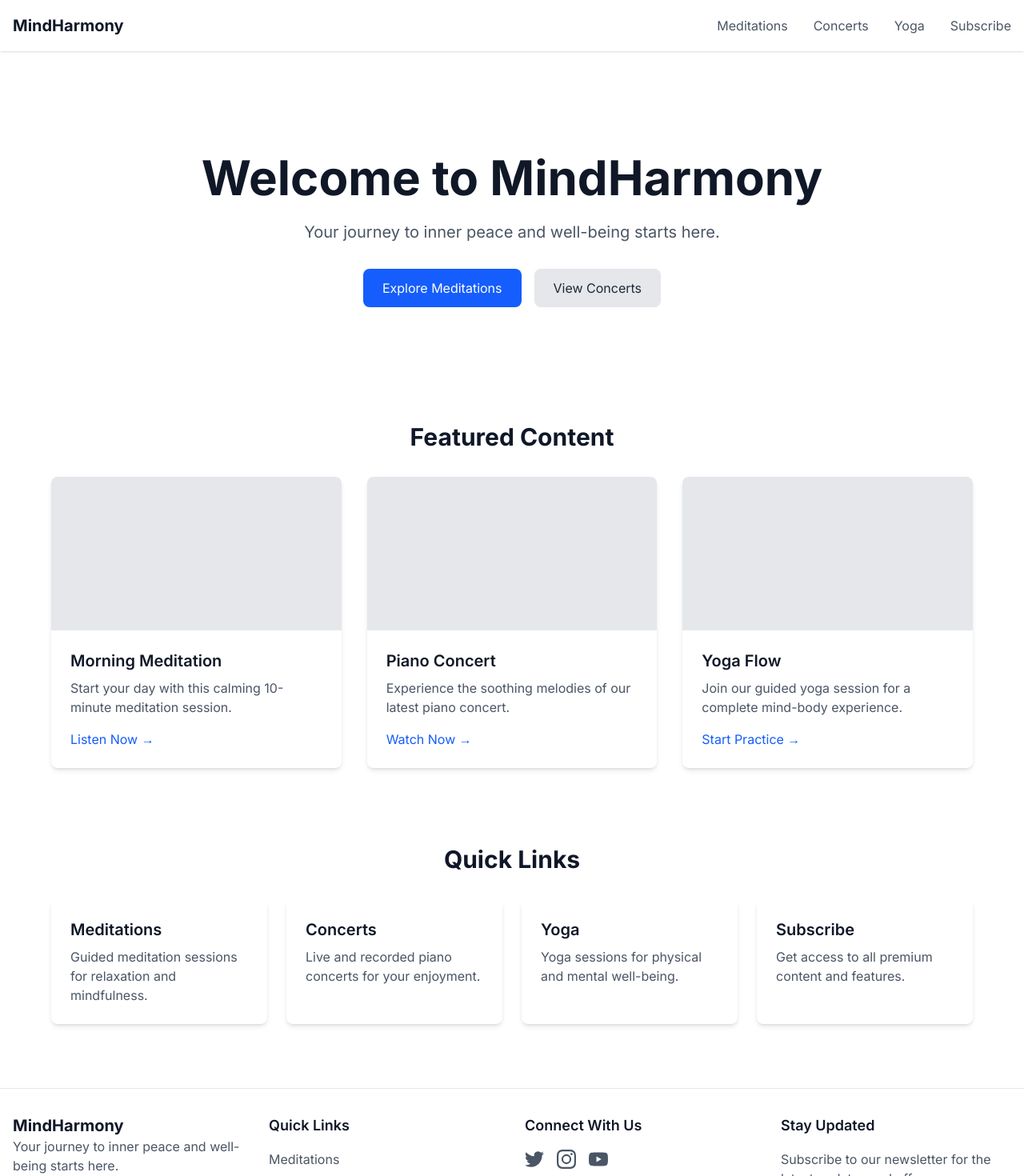
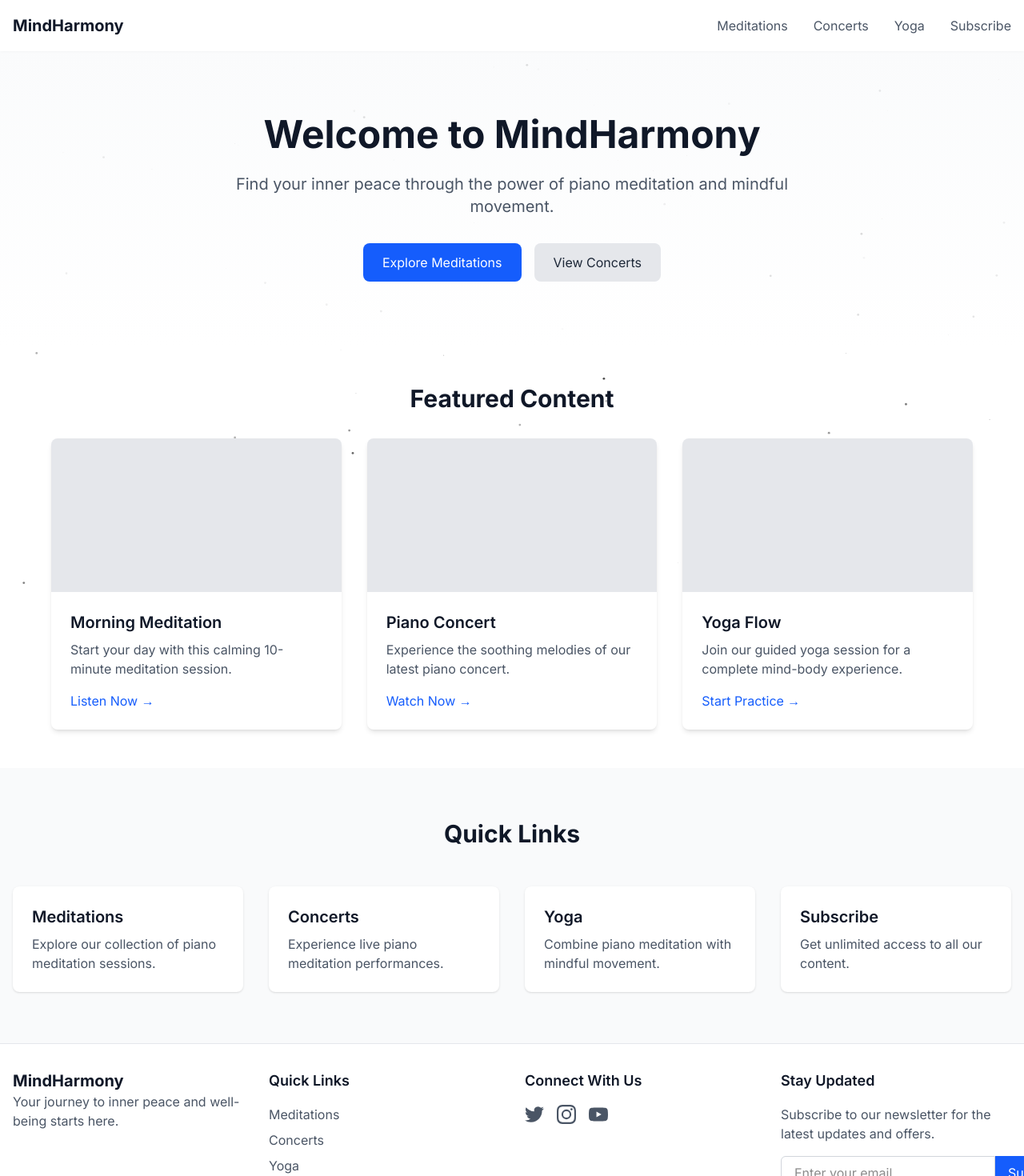
Before and after one commit to atrvictor/mind-harmony, a Next.js app: page / in a window 1280 px wide. Shown: the top 1470 px of the page at 80% size. Built offline with nearby package versions, Linux system fonts and the light colour scheme.

Commit message:
feat: add interactive particles background

```diff
--- a/package.json
+++ b/package.json
@@ -11,9 +11,13 @@
   "dependencies": {
     "@supabase/auth-helpers-nextjs": "^0.10.0",
     "@supabase/supabase-js": "^2.49.4",
+    "clsx": "^2.1.1",
+    "lucide-react": "^0.503.0",
     "next": "15.3.1",
+    "next-themes": "^0.4.6",
     "react": "^19.0.0",
-    "react-dom": "^19.0.0"
+    "react-dom": "^19.0.0",
+    "tailwind-merge": "^3.2.0"
   },
   "devDependencies": {
     "@eslint/eslintrc": "^3",
--- a/src/app/layout.tsx
+++ b/src/app/layout.tsx
@@ -1,5 +1,6 @@
 import type { Metadata } from "next";
 import { Inter } from "next/font/google";
+import { ThemeProvider } from "next-themes";
 import "./globals.css";
 import Navigation from "./components/Navigation";
 import Footer from "./components/Footer";
@@ -17,13 +18,20 @@ export default function RootLayout({
   children: React.ReactNode;
 }) {
   return (
-    <html lang="en">
+    <html lang="en" suppressHydrationWarning>
       <body className={`${inter.className} min-h-screen bg-white dark:bg-gray-900`}>
-        <Navigation />
-        <main className="flex-grow">
-          {children}
-        </main>
-        <Footer />
+        <ThemeProvider
+          attribute="class"
+          defaultTheme="system"
+          enableSystem
+          disableTransitionOnChange
+        >
+          <Navigation />
+          <main className="flex-grow">
+            {children}
+          </main>
+          <Footer />
+        </ThemeProvider>
       </body>
     </html>
   );
--- a/src/app/page.tsx
+++ b/src/app/page.tsx
@@ -1,17 +1,31 @@
 import Link from "next/link";
+import { Particles } from "@/components/ui/particles";
 
 export default function Home() {
   return (
-    <main className="flex min-h-screen flex-col items-center justify-between p-4 md:p-8">
+    <main className="flex min-h-screen flex-col items-center">
+      {/* Particles Background */}
+      <div className="fixed inset-0 -z-10">
+        <Particles
+          className="absolute inset-0"
+          quantity={100}
+          ease={80}
+          color={typeof window !== "undefined" && window.matchMedia("(prefers-color-scheme: dark)").matches ? "#ffffff" : "#000000"}
+          refresh
+        />
+      </div>
+
       {/* Hero Section */}
-      <section className="w-full max-w-6xl text-center py-12 md:py-24">
-        <h1 className="text-4xl md:text-6xl font-bold text-gray-900 dark:text-white mb-6">
+      <section className="w-full bg-gradient-to-b from-gray-50/80 to-white/80 dark:from-gray-900/80 dark:to-gray-800/80 py-20">
+        <div className="container mx-auto px-4">
+          <div className="max-w-3xl mx-auto text-center">
+            <h1 className="text-4xl md:text-5xl font-bold text-gray-900 dark:text-white mb-6">
               Welcome to MindHarmony
             </h1>
-        <p className="text-xl text-gray-600 dark:text-gray-400 mb-8">
-          Your journey to inner peace and well-being starts here.
+            <p className="text-xl text-gray-600 dark:text-gray-300 mb-8">
+              Find your inner peace through the power of piano meditation and mindful movement.
             </p>
-        <div className="flex flex-col md:flex-row gap-4 justify-center">
+            <div className="flex flex-col sm:flex-row gap-4 justify-center">
               <Link
                 href="/meditations"
                 className="px-6 py-3 bg-blue-600 text-white rounded-lg hover:bg-blue-700 transition-colors"
@@ -20,10 +34,12 @@ export default function Home() {
               </Link>
               <Link
                 href="/concerts"
-            className="px-6 py-3 bg-gray-200 text-gray-800 dark:bg-gray-800 dark:text-white rounded-lg hover:bg-gray-300 dark:hover:bg-gray-700 transition-colors"
+                className="px-6 py-3 bg-gray-200 text-gray-800 dark:bg-gray-700 dark:text-white rounded-lg hover:bg-gray-300 dark:hover:bg-gray-600 transition-colors"
               >
                 View Concerts
               </Link>
+            </div>
+          </div>
         </div>
       </section>
 
@@ -93,55 +109,57 @@ export default function Home() {
       </section>
 
       {/* Quick Links */}
-      <section className="w-full max-w-6xl py-12">
-        <h2 className="text-3xl font-bold text-gray-900 dark:text-white mb-8 text-center">
+      <section className="w-full bg-gray-50 dark:bg-gray-800 py-16">
+        <div className="container mx-auto px-4">
+          <h2 className="text-3xl font-bold text-center text-gray-900 dark:text-white mb-12">
             Quick Links
           </h2>
-        <div className="grid grid-cols-1 md:grid-cols-2 lg:grid-cols-4 gap-6">
+          <div className="grid grid-cols-1 md:grid-cols-2 lg:grid-cols-4 gap-8">
             <Link
               href="/meditations"
-            className="p-6 bg-white dark:bg-gray-800 rounded-lg shadow-md hover:shadow-lg transition-shadow"
+              className="bg-white dark:bg-gray-700 rounded-lg shadow-sm p-6 hover:shadow-md transition-shadow"
             >
               <h3 className="text-xl font-semibold text-gray-900 dark:text-white mb-2">
                 Meditations
               </h3>
-            <p className="text-gray-600 dark:text-gray-400">
-              Guided meditation sessions for relaxation and mindfulness.
+              <p className="text-gray-600 dark:text-gray-300">
+                Explore our collection of piano meditation sessions.
               </p>
             </Link>
             <Link
               href="/concerts"
-            className="p-6 bg-white dark:bg-gray-800 rounded-lg shadow-md hover:shadow-lg transition-shadow"
+              className="bg-white dark:bg-gray-700 rounded-lg shadow-sm p-6 hover:shadow-md transition-shadow"
             >
               <h3 className="text-xl font-semibold text-gray-900 dark:text-white mb-2">
                 Concerts
               </h3>
-            <p className="text-gray-600 dark:text-gray-400">
-              Live and recorded piano concerts for your enjoyment.
+              <p className="text-gray-600 dark:text-gray-300">
+                Experience live piano meditation performances.
               </p>
             </Link>
             <Link
               href="/yoga"
-            className="p-6 bg-white dark:bg-gray-800 rounded-lg shadow-md hover:shadow-lg transition-shadow"
+              className="bg-white dark:bg-gray-700 rounded-lg shadow-sm p-6 hover:shadow-md transition-shadow"
             >
               <h3 className="text-xl font-semibold text-gray-900 dark:text-white mb-2">
                 Yoga
               </h3>
-            <p className="text-gray-600 dark:text-gray-400">
-              Yoga sessions for physical and mental well-being.
+              <p className="text-gray-600 dark:text-gray-300">
+                Combine piano meditation with mindful movement.
               </p>
             </Link>
             <Link
               href="/subscription"
-            className="p-6 bg-white dark:bg-gray-800 rounded-lg shadow-md hover:shadow-lg transition-shadow"
+              className="bg-white dark:bg-gray-700 rounded-lg shadow-sm p-6 hover:shadow-md transition-shadow"
             >
               <h3 className="text-xl font-semibold text-gray-900 dark:text-white mb-2">
                 Subscribe
               </h3>
-            <p className="text-gray-600 dark:text-gray-400">
-              Get access to all premium content and features.
+              <p className="text-gray-600 dark:text-gray-300">
+                Get unlimited access to all our content.
               </p>
             </Link>
+          </div>
         </div>
       </section>
     </main>
--- /dev/null
+++ b/src/components/ui/particles-demo.tsx
@@ -0,0 +1,30 @@
+"use client"
+
+import { useEffect, useState } from "react"
+import { useTheme } from "next-themes"
+
+import { Particles } from "@/components/ui/particles"
+
+export function ParticlesDemo() {
+  const { theme } = useTheme()
+  const [color, setColor] = useState("#ffffff")
+
+  useEffect(() => {
+    setColor(theme === "dark" ? "#ffffff" : "#000000")
+  }, [theme])
+
+  return (
+    <div className="relative flex h-[500px] w-full flex-col items-center justify-center overflow-hidden rounded-lg border bg-background md:shadow-xl">
+      <span className="pointer-events-none whitespace-pre-wrap bg-gradient-to-b from-black to-gray-300/80 bg-clip-text text-center text-8xl font-semibold leading-none text-transparent dark:from-white dark:to-slate-900/10">
+        Particles
+      </span>
+      <Particles
+        className="absolute inset-0"
+        quantity={100}
+        ease={80}
+        color={color}
+        refresh
+      />
+    </div>
+  )
+}
--- /dev/null
+++ b/src/components/ui/particles.tsx
@@ -0,0 +1,284 @@
+"use client"
+
+import { cn } from "@/lib/utils"
+import React, { useEffect, useRef, useState } from "react"
+
+interface MousePosition {
+  x: number
+  y: number
+}
+
+function MousePosition(): MousePosition {
+  const [mousePosition, setMousePosition] = useState<MousePosition>({
+    x: 0,
+    y: 0,
+  })
+
+  useEffect(() => {
+    const handleMouseMove = (event: MouseEvent) => {
+      setMousePosition({ x: event.clientX, y: event.clientY })
+    }
+
+    window.addEventListener("mousemove", handleMouseMove)
+
+    return () => {
+      window.removeEventListener("mousemove", handleMouseMove)
+    }
+  }, [])
+
+  return mousePosition
+}
+
+interface ParticlesProps {
+  className?: string
+  quantity?: number
+  staticity?: number
+  ease?: number
+  size?: number
+  refresh?: boolean
+  color?: string
+  vx?: number
+  vy?: number
+}
+
+function hexToRgb(hex: string): number[] {
+  hex = hex.replace("#", "")
+
+  if (hex.length === 3) {
+    hex = hex
+      .split("")
+      .map((char) => char + char)
+      .join("")
+  }
+
+  const hexInt = parseInt(hex, 16)
+  const red = (hexInt >> 16) & 255
+  const green = (hexInt >> 8) & 255
+  const blue = hexInt & 255
+  return [red, green, blue]
+}
+
+const Particles: React.FC<ParticlesProps> = ({
+  className = "",
+  quantity = 100,
+  staticity = 50,
+  ease = 50,
+  size = 0.4,
+  refresh = false,
+  color = "#ffffff",
+  vx = 0,
+  vy = 0,
+}) => {
+  const canvasRef = useRef<HTMLCanvasElement>(null)
+  const canvasContainerRef = useRef<HTMLDivElement>(null)
+  const context = useRef<CanvasRenderingContext2D | null>(null)
+  const circles = useRef<Circle[]>([])
+  const mousePosition = MousePosition()
+  const mouse = useRef<{ x: number; y: number }>({ x: 0, y: 0 })
+  const canvasSize = useRef<{ w: number; h: number }>({ w: 0, h: 0 })
+  const dpr = typeof window !== "undefined" ? window.devicePixelRatio : 1
+
+  useEffect(() => {
+    if (canvasRef.current) {
+      context.current = canvasRef.current.getContext("2d")
+    }
+    initCanvas()
+    animate()
+    window.addEventListener("resize", initCanvas)
+
+    return () => {
+      window.removeEventListener("resize", initCanvas)
+    }
+  }, [color])
+
+  useEffect(() => {
+    onMouseMove()
+  }, [mousePosition.x, mousePosition.y])
+
+  useEffect(() => {
+    initCanvas()
+  }, [refresh])
+
+  const initCanvas = () => {
+    resizeCanvas()
+    drawParticles()
+  }
+
+  const onMouseMove = () => {
+    if (canvasRef.current) {
+      const rect = canvasRef.current.getBoundingClientRect()
+      const { w, h } = canvasSize.current
+      const x = mousePosition.x - rect.left - w / 2
+      const y = mousePosition.y - rect.top - h / 2
+      const inside = x < w / 2 && x > -w / 2 && y < h / 2 && y > -h / 2
+      if (inside) {
+        mouse.current.x = x
+        mouse.current.y = y
+      }
+    }
+  }
+
+  type Circle = {
+    x: number
+    y: number
+    translateX: number
+    translateY: number
+    size: number
+    alpha: number
+    targetAlpha: number
+    dx: number
+    dy: number
+    magnetism: number
+  }
+
+  const resizeCanvas = () => {
+    if (canvasContainerRef.current && canvasRef.current && context.current) {
+      circles.current.length = 0
+      canvasSize.current.w = canvasContainerRef.current.offsetWidth
+      canvasSize.current.h = canvasContainerRef.current.offsetHeight
+      canvasRef.current.width = canvasSize.current.w * dpr
+      canvasRef.current.height = canvasSize.current.h * dpr
+      canvasRef.current.style.width = `${canvasSize.current.w}px`
+      canvasRef.current.style.height = `${canvasSize.current.h}px`
+      context.current.scale(dpr, dpr)
+    }
+  }
+
+  const circleParams = (): Circle => {
+    const x = Math.floor(Math.random() * canvasSize.current.w)
+    const y = Math.floor(Math.random() * canvasSize.current.h)
+    const translateX = 0
+    const translateY = 0
+    const pSize = Math.floor(Math.random() * 2) + size
+    const alpha = 0
+    const targetAlpha = parseFloat((Math.random() * 0.6 + 0.1).toFixed(1))
+    const dx = (Math.random() - 0.5) * 0.1
+    const dy = (Math.random() - 0.5) * 0.1
+    const magnetism = 0.1 + Math.random() * 4
+    return {
+      x,
+      y,
+      translateX,
+      translateY,
+      size: pSize,
+      alpha,
+      targetAlpha,
+      dx,
+      dy,
+      magnetism,
+    }
+  }
+
+  const rgb = hexToRgb(color)
+
+  const drawCircle = (circle: Circle, update = false) => {
+    if (context.current) {
+      const { x, y, translateX, translateY, size, alpha } = circle
+      context.current.translate(translateX, translateY)
+      context.current.beginPath()
+      context.current.arc(x, y, size, 0, 2 * Math.PI)
+      context.current.fillStyle = `rgba(${rgb.join(", ")}, ${alpha})`
+      context.current.fill()
+      context.current.setTransform(dpr, 0, 0, dpr, 0, 0)
+
+      if (!update) {
+        circles.current.push(circle)
+      }
+    }
+  }
+
+  const clearContext = () => {
+    if (context.current) {
+      context.current.clearRect(
+        0,
+        0,
+        canvasSize.current.w,
+        canvasSize.current.h,
+      )
+    }
+  }
+
+  const drawParticles = () => {
+    clearContext()
+    const particleCount = quantity
+    for (let i = 0; i < particleCount; i++) {
+      const circle = circleParams()
+      drawCircle(circle)
+    }
+  }
+
+  const remapValue = (
+    value: number,
+    start1: number,
+    end1: number,
+    start2: number,
+    end2: number,
+  ): number => {
+    const remapped =
+      ((value - start1) * (end2 - start2)) / (end1 - start1) + start2
+    return remapped > 0 ? remapped : 0
+  }
+
+  const animate = () => {
+    clearContext()
+    circles.current.forEach((circle: Circle, i: number) => {
+      // Handle the alpha value
+      const edge = [
+        circle.x + circle.translateX - circle.size, // distance from left edge
+        canvasSize.current.w - circle.x - circle.translateX - circle.size, // distance from right edge
+        circle.y + circle.translateY - circle.size, // distance from top edge
+        canvasSize.current.h - circle.y - circle.translateY - circle.size, // distance from bottom edge
+      ]
+      const closestEdge = edge.reduce((a, b) => Math.min(a, b))
+      const remapClosestEdge = parseFloat(
+        remapValue(closestEdge, 0, 20, 0, 1).toFixed(2),
+      )
+      if (remapClosestEdge > 1) {
+        circle.alpha += 0.02
+        if (circle.alpha > circle.targetAlpha) {
+          circle.alpha = circle.targetAlpha
+        }
+      } else {
+        circle.alpha = circle.targetAlpha * remapClosestEdge
+      }
+      circle.x += circle.dx + vx
+      circle.y += circle.dy + vy
+      circle.translateX +=
+        (mouse.current.x / (staticity / circle.magnetism) - circle.translateX) /
+        ease
+      circle.translateY +=
+        (mouse.current.y / (staticity / circle.magnetism) - circle.translateY) /
+        ease
+
+      drawCircle(circle, true)
+
+      // circle gets out of the canvas
+      if (
+        circle.x < -circle.size ||
+        circle.x > canvasSize.current.w + circle.size ||
+        circle.y < -circle.size ||
+        circle.y > canvasSize.current.h + circle.size
+      ) {
+        // remove the circle from the array
+        circles.current.splice(i, 1)
+        // create a new circle
+        const newCircle = circleParams()
+        drawCircle(newCircle)
+        // update the circle position
+      }
+    })
+    window.requestAnimationFrame(animate)
+  }
+
+  return (
+    <div
+      className={cn("pointer-events-none", className)}
+      ref={canvasContainerRef}
+      aria-hidden="true"
+    >
+      <canvas ref={canvasRef} className="size-full" />
+    </div>
+  )
+}
+
+export { Particles }
--- /dev/null
+++ b/src/lib/utils.ts
@@ -0,0 +1,6 @@
+import { type ClassValue, clsx } from "clsx"
+import { twMerge } from "tailwind-merge"
+
+export function cn(...inputs: ClassValue[]) {
+  return twMerge(clsx(inputs))
+}
```
Also changed, not shown: 1 other file (tests, documents, lock files or other folders). Lines whose indentation alone changed are shown as unchanged.
